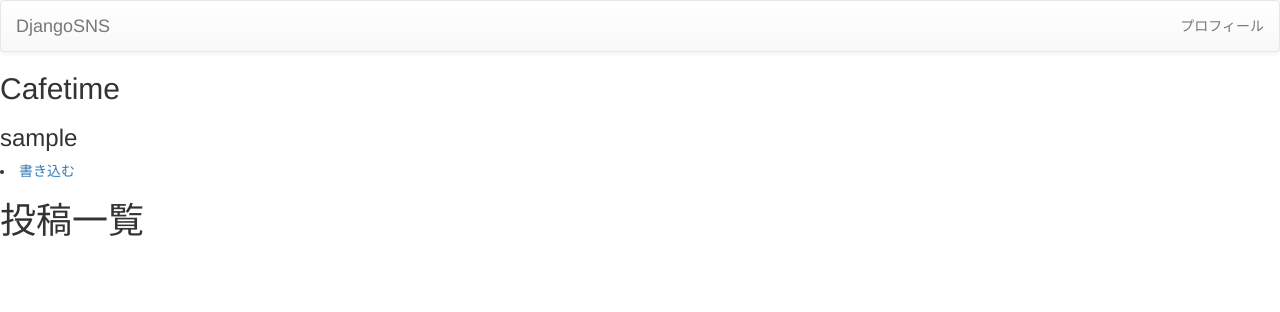
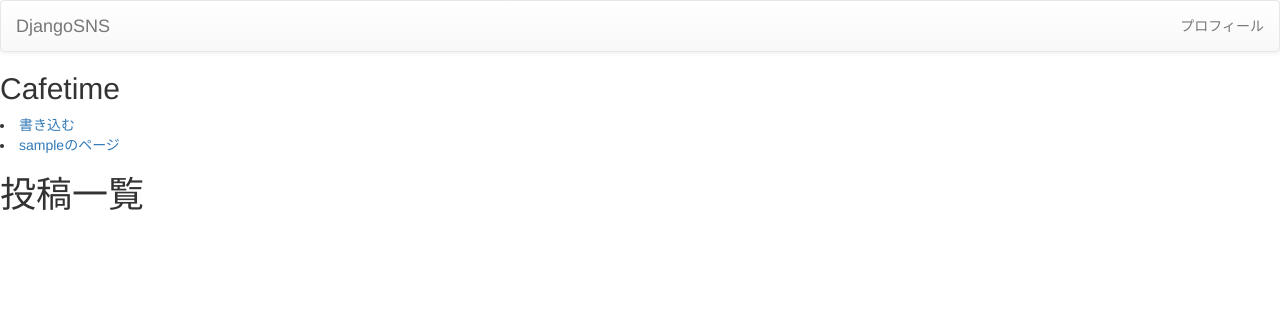
Before and after one commit to bayamax/djangosns-copy-test, a Django app: page / in a window 1280 px wide. Shown: the top 312 px of the page. Run offline with Django 3.2, Linux system fonts and the light colour scheme; the visitor is signed in with stand-in values (Sample User, id 1); data that the repository does not hold is empty; some libraries are stand-ins or nearby versions.

Commit message:
ログインしているユーザーのユーザーページ表示

```diff
--- a/mysite/templates/post/post_list.html
+++ b/mysite/templates/post/post_list.html
@@ -21,9 +21,9 @@
             <img src="{% static 'images/27004osakakoiki01.png.webp' %}" class="cafe">
         </div>
     </div>-->
-    <h3>{{ user.get_username }}</h3>
     {% if user.is_authenticated %}
             <li><a href="{% url 'post:post_create' %}">書き込む</a></li>
+            <li><a href="{% url 'accounts:profile' request.user.username %}">{{ user.get_username }}のページ</a></li>
             {% else %}
             <li><a href="{% url 'post:signup' %}">アカウント登録</a></li>
             <li><a href="{% url 'post:login' %}">ログインページ</a></li>
```
